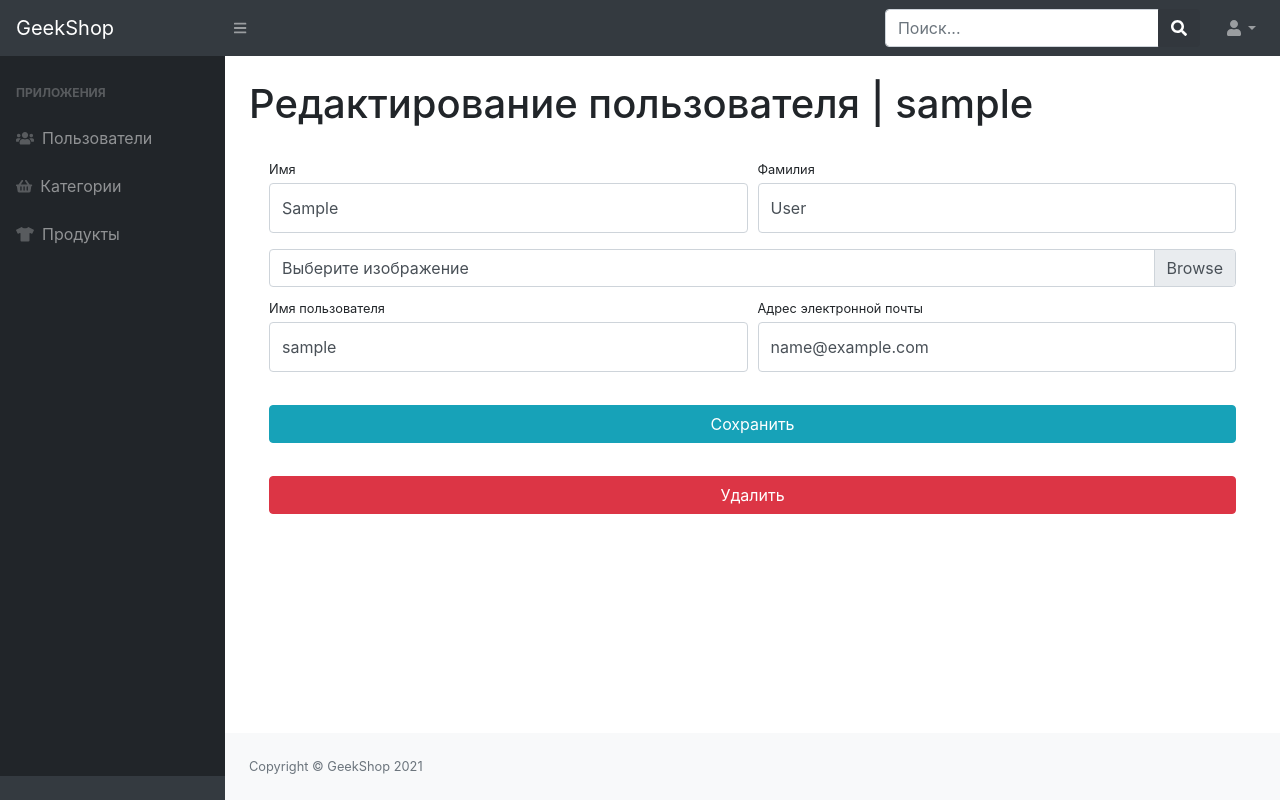
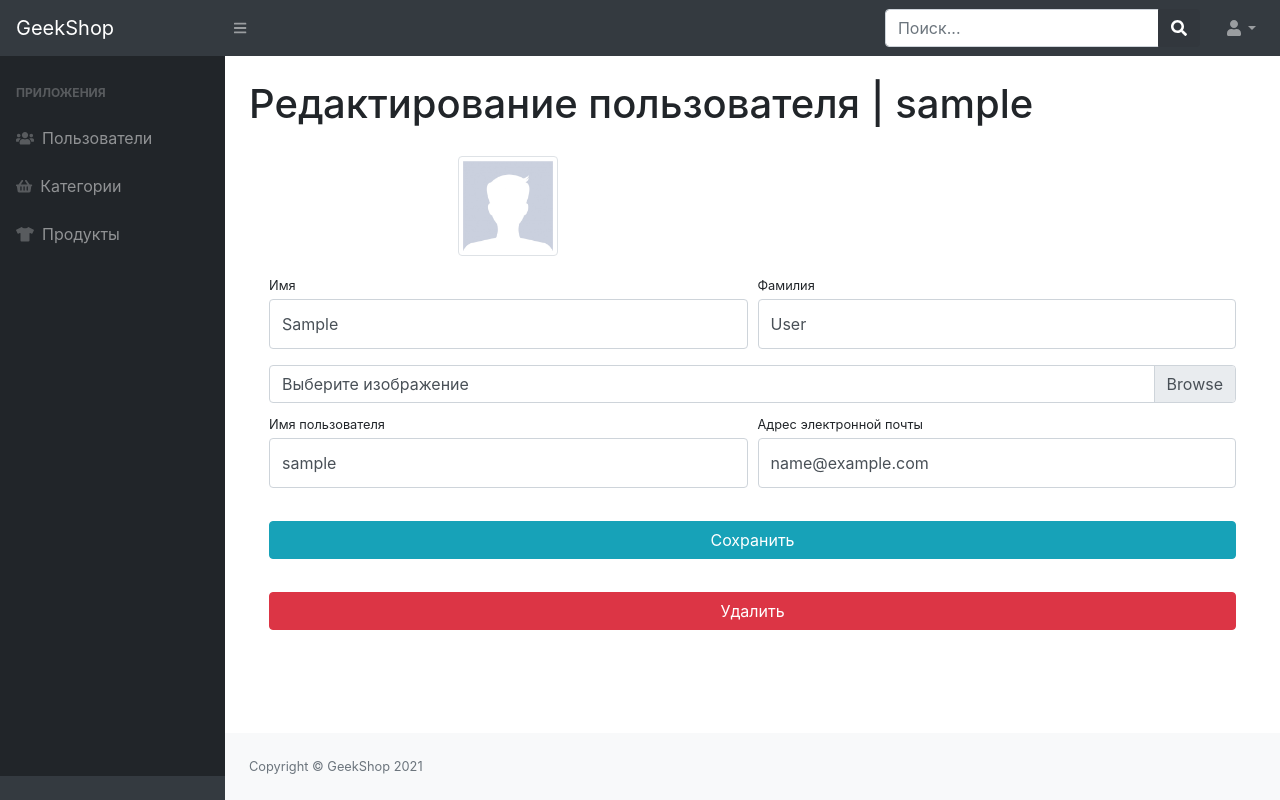
Before and after one commit to ishmatov/base_Django_Framework, a Django app: page /admin-staff/users/update/1 in a window 1280 px wide. Run offline with Django 3.2, Linux system fonts and the light colour scheme; the visitor is signed in with stand-in values (Sample User, id 1); data comes from the database, SQL or seed files in the repository; some libraries are stand-ins or nearby versions.

Commit message:
homework07 change view userphoto in admin

```diff
--- a/admins/forms.py
+++ b/admins/forms.py
@@ -29,6 +29,16 @@ class UserAdminProfileForm(UserProfileForm):
             'class': 'form-control py-4',
             'readonly': False
         }))
+    image = forms.ImageField(widget=forms.FileInput(
+        attrs={
+            'class': 'custom-file-input'
+        }),
+        required=False
+    )
+
+    class Meta:
+        model = User
+        fields = ('username', 'email', 'first_name', 'last_name', 'image')
 
 
 class CategoryNewAdminForm(ModelForm):
--- a/admins/templates/admins/admin-users-update-delete.html
+++ b/admins/templates/admins/admin-users-update-delete.html
@@ -1,4 +1,5 @@
 {% extends 'admins/base.html' %}
+{% load static %}
 
 {% block content %}
     <main>
@@ -7,6 +8,23 @@
             <div class="card-body">
                 <form action="{% url 'admins:admin_users_update' selected_user.id %}" method="post" enctype="multipart/form-data">
                     {% csrf_token %}
+
+                    <div class="form-row">
+                        <div class="col-lg-6">
+                            <div class="form-group">
+                                <div class="col-lg-12 text-center">
+                                    <img width="100" height="100"
+                                         src="{% if selected_user.image %}
+                                                {{ selected_user.image.url }}
+                                              {% else %}
+                                                {% static 'vendor/img/users/default_avatar.jpg' %}
+                                              {%  endif %}"
+                                         class="img-thumbnail">
+                                </div>
+                            </div>
+                        </div>
+                    </div>
+
                     <div class="form-row">
                         <div class="col-lg-6">
                             <div class="form-group">
```
